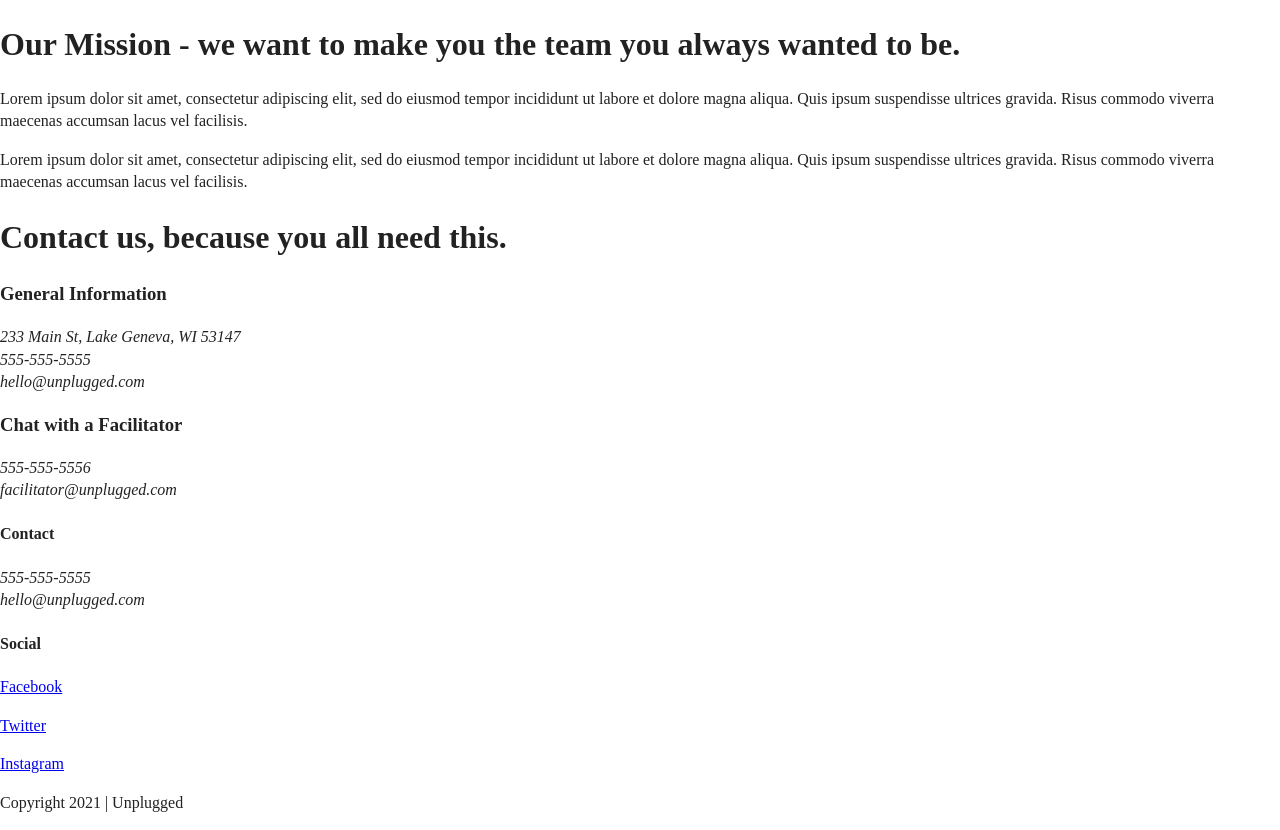
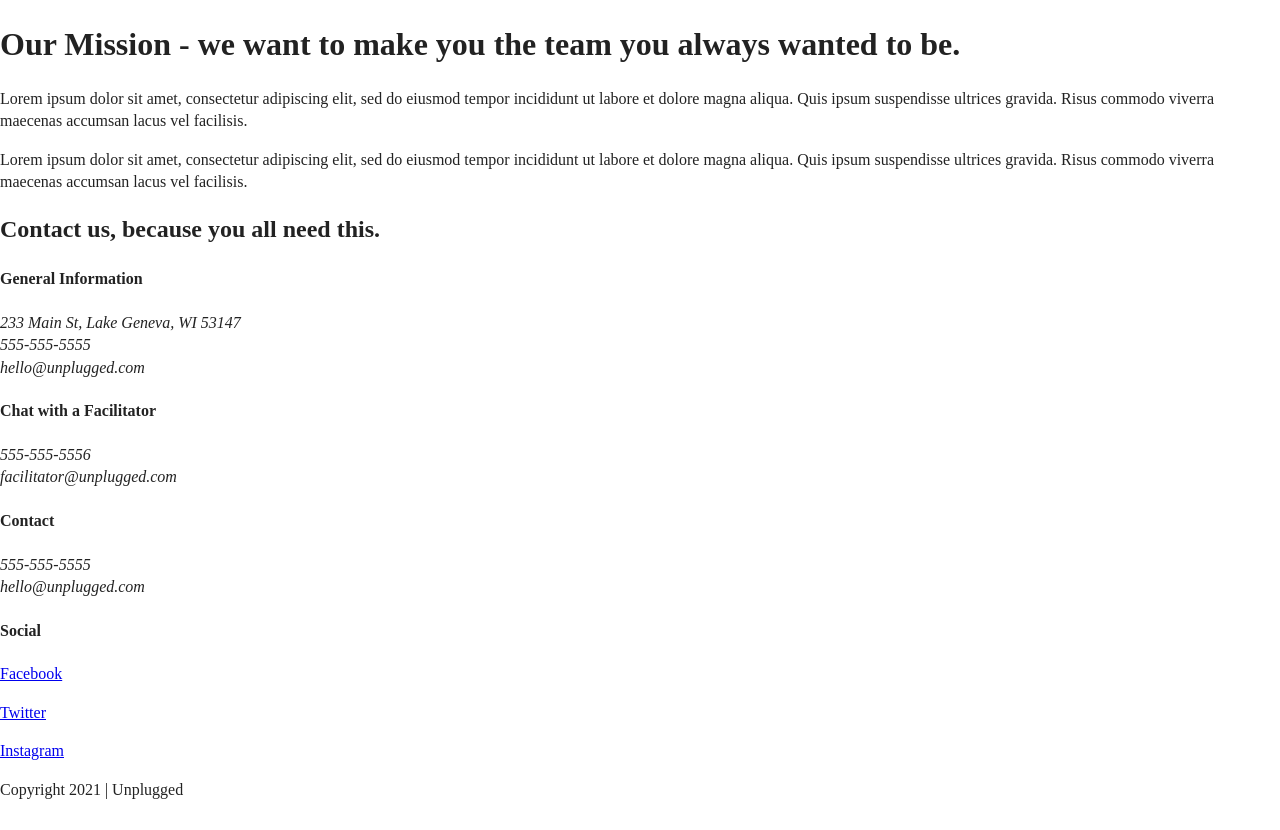
Before and after one commit to naomifathers/unplugged-retreat, a website: page about/index.html in a window 1280 px wide. Shown: the part 84-914 px from the top of the page. Drawn offline with Linux system fonts and the light colour scheme.

Commit message:
Changed some header values

```diff
--- a/about/index.html
+++ b/about/index.html
@@ -62,9 +62,9 @@
 
     <section class="contact-section">
       <div class="content-wrapper">
-        <h1>Contact us, because you all need this.</h1>
+        <h2>Contact us, because you all need this.</h2>
         <div class="general-info">
-          <h3>General Information</h3>
+          <h4>General Information</h4>
           <address>
             <p>233 Main St, Lake Geneva, WI 53147<br>
             555-555-5555<br>
@@ -72,7 +72,7 @@
           </address>
         </div>
         <div class="facilitator-chat">
-          <h3>Chat with a Facilitator</h3>
+          <h4>Chat with a Facilitator</h4>
           <address>
             <p>555-555-5556<br>
             facilitator@unplugged.com</p>
```
